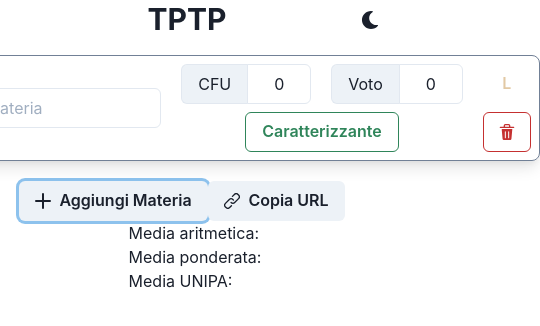
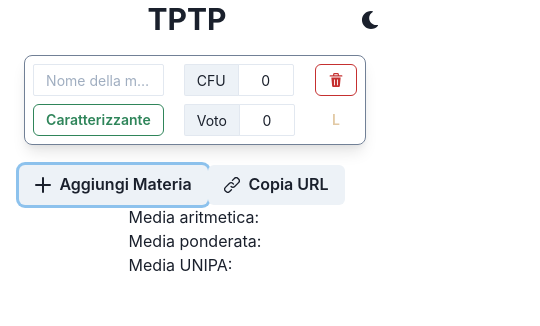
Before and after one commit to ExalFabu/TPTP, a React (Create React App) app: page / in a window 390 px wide. Both pictures are taken after a click on the button "Aggiungi Materia". Shown: the top 326 px of the page, 540 px wide, since content can reach past the window. Built offline with nearby package versions, Linux system fonts and the light colour scheme.

Commit message:
Tweakes for mobile responsiveness
(Discovered i had the preview  zoomed-out so everything was way too big.)

```diff
--- a/src/components/Lecture.js
+++ b/src/components/Lecture.js
@@ -52,30 +52,36 @@ export default function Lecture({ allLectures, setLectures, lecture }) {
     >
       <SimpleGrid
         templateColumns={{
-          base: 'minmax(max-content, 2fr) repeat(3, min-content)',
-          md: 'minmax(max-content, 2fr) repeat(6, min-content)',
+          // base: 'minmax(max-content, 2fr) repeat(3, min-content)',
+          md: 'minmax(max-content, 2fr) repeat(5, min-content)',
         }}
         columnGap={5}
         rowGap={2}
-        columns={{ base: 4, md: 7 }}
+        // columns={{ base: 4, md: 7 }}
+        templateAreas={{
+          base: `'name cfu removeBtn' 'caratt grade lode'`,
+          md: `'name cfu grade lode caratt removeBtn'`
+        }}
+
         alignItems="center"
         justifyItems="center"
-        ml={5}
       >
         {/* Name input */}
-        <GridItem w="100%" rowSpan={{ base: 2, md: 1 }}>
+        <GridItem gridArea="name" w="100%" rowSpan={{ base: 2, md: 1 }}>
           <Input
+            size="sm"
             name="name"
             aria-label="Nome Materia"
             variant="outline"
             placeholder="Nome della materia"
             value={lecture.name}
             onChange={e => changeValue(e.target.name, e.target.value)}
+            isTruncated={true}
           />
         </GridItem>
         {/* CFU Input */}
-        <GridItem w="100%">
-          <InputGroup>
+        <GridItem w="100%" gridArea="cfu">
+          <InputGroup size="sm">
             <InputLeftAddon children={'CFU'} />
 
             <Input
@@ -97,7 +103,7 @@ export default function Lecture({ allLectures, setLectures, lecture }) {
         </GridItem>
 
         {/* Grade Input */}
-        <InputGroup>
+        <InputGroup size="sm" gridArea="grade">
           <InputLeftAddon children={'Voto'} />
           <Input
             type="number"
@@ -122,9 +128,10 @@ export default function Lecture({ allLectures, setLectures, lecture }) {
         </InputGroup>
 
         {/* Lode Checkbox */}
-        <GridItem>
+        <GridItem gridArea="lode">
           <Center>
             <Button
+              size="sm"
               name="lode"
               variant={
                 lecture.grade !== 30
@@ -145,9 +152,10 @@ export default function Lecture({ allLectures, setLectures, lecture }) {
         </GridItem>
 
         {/* Caratt switch */}
-        <GridItem colSpan={2}>
+        <GridItem gridArea="caratt" >
           <Center>
             <Button
+              size="sm"
               name="caratt"
               aria-label="Caratterizzante"
               variant={lecture.caratt ? 'solid' : 'outline'}
@@ -161,9 +169,10 @@ export default function Lecture({ allLectures, setLectures, lecture }) {
         </GridItem>
 
         {/* Delete Button */}
-        <GridItem>
+        <GridItem gridArea="removeBtn">
           <Center>
             <IconButton
+              size="sm"
               icon={<DeleteIcon />}
               aria-label="Rimuovi materia"
               onClick={removeLecture}
```
